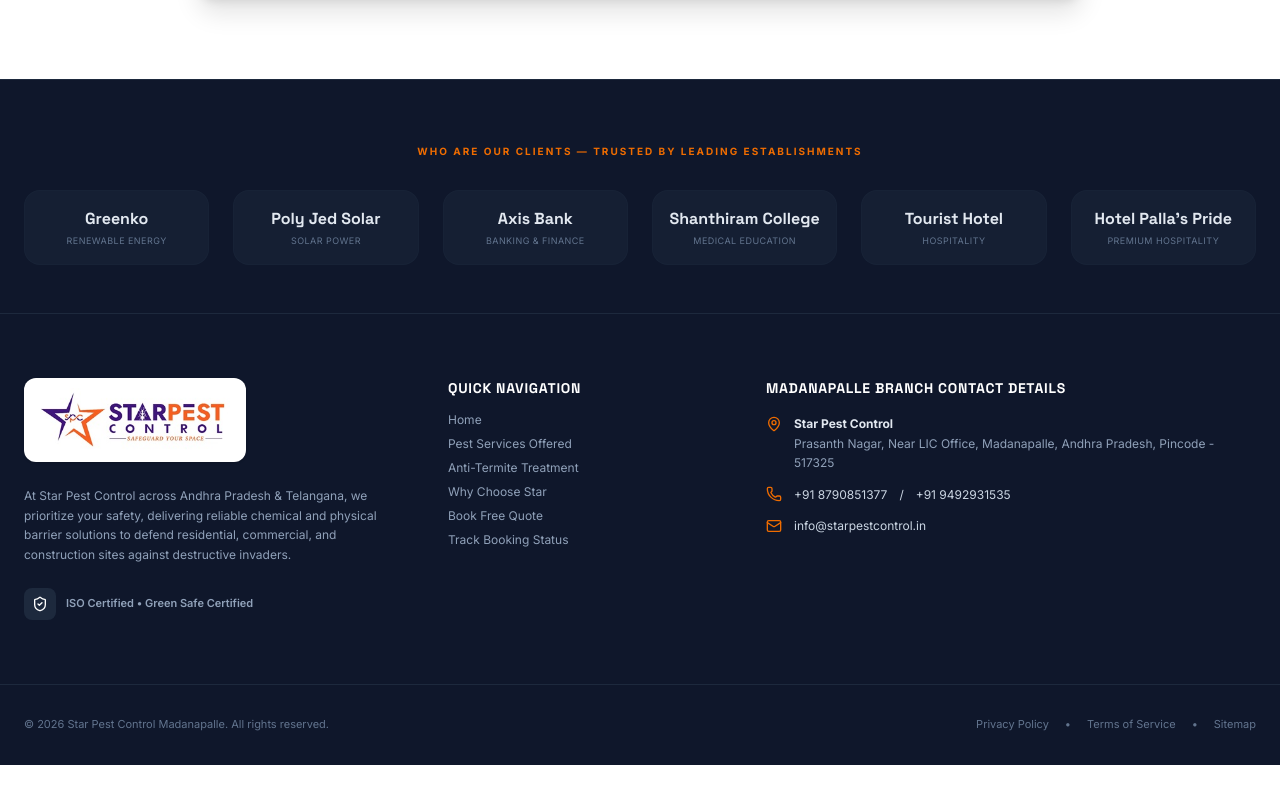
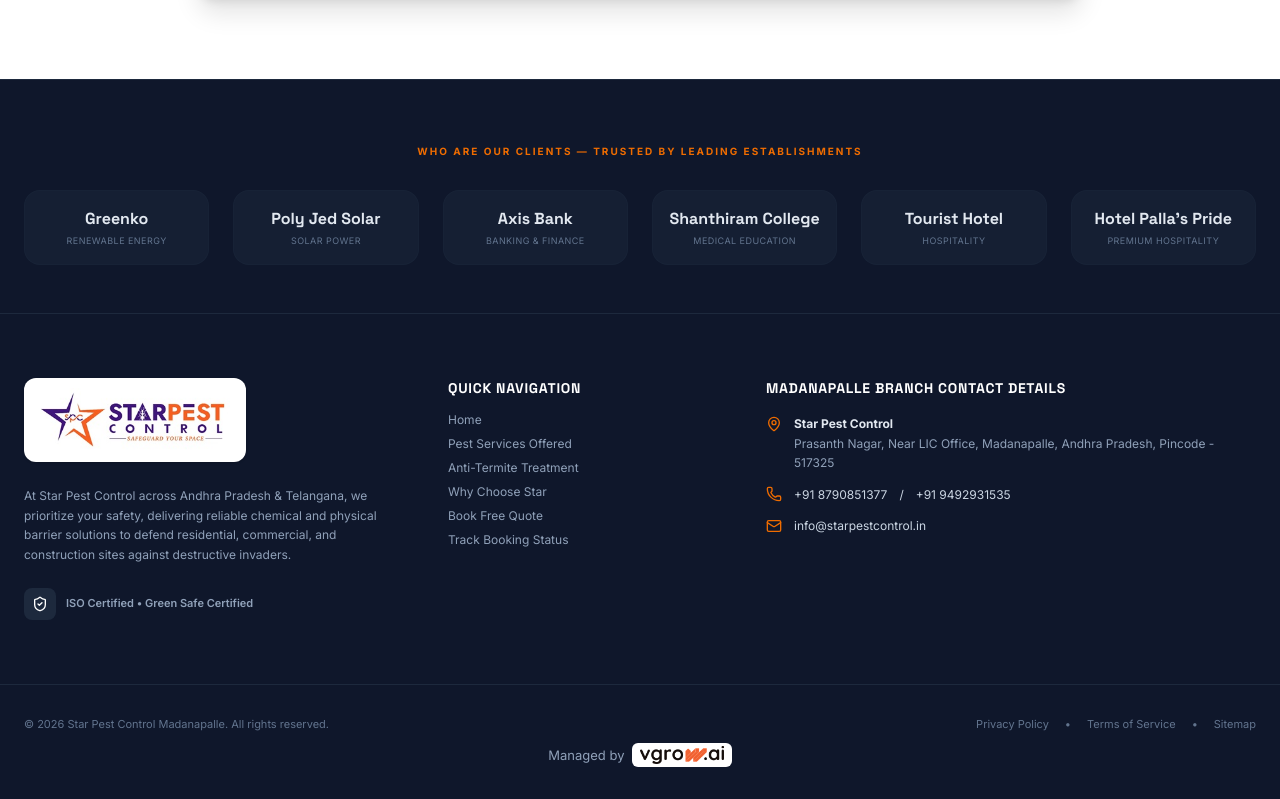
Before and after one commit to SongsBeats/Star-pest-Control, a React (Vite) app: page / in a window 1280 px wide. Shown: the part 8301-9100 px from the top of the page. Before the commit the page ends 9066 px from the top, so only its background shows below. Built offline with nearby package versions, Linux system fonts and the light colour scheme.

Commit message:
Add Managed by vgrow.ai footer credit

```diff
--- a/src/components/Footer.tsx
+++ b/src/components/Footer.tsx
@@ -128,6 +128,12 @@ export default function Footer({ onNavigate }: FooterProps) {
           <a href="#" className="hover:text-slate-300">Sitemap</a>
         </div>
       </div>
+        <div className="managed-by" style={{ display: 'flex', alignItems: 'center', justifyContent: 'center', gap: 8, marginTop: 10, fontSize: 13 }}>
+          Managed by{' '}
+          <a href="https://vgrow.ai" target="_blank" rel="noopener" style={{ display: 'inline-flex', background: '#fff', borderRadius: 6, padding: '3px 8px' }}>
+            <img src="/vgrow-logo.png" alt="vgrow.ai" height={18} style={{ height: 18, width: 'auto' }} />
+          </a>
+        </div>
     </footer>
   );
 }
```
Also changed, not shown: public/vgrow-logo.png (added).
